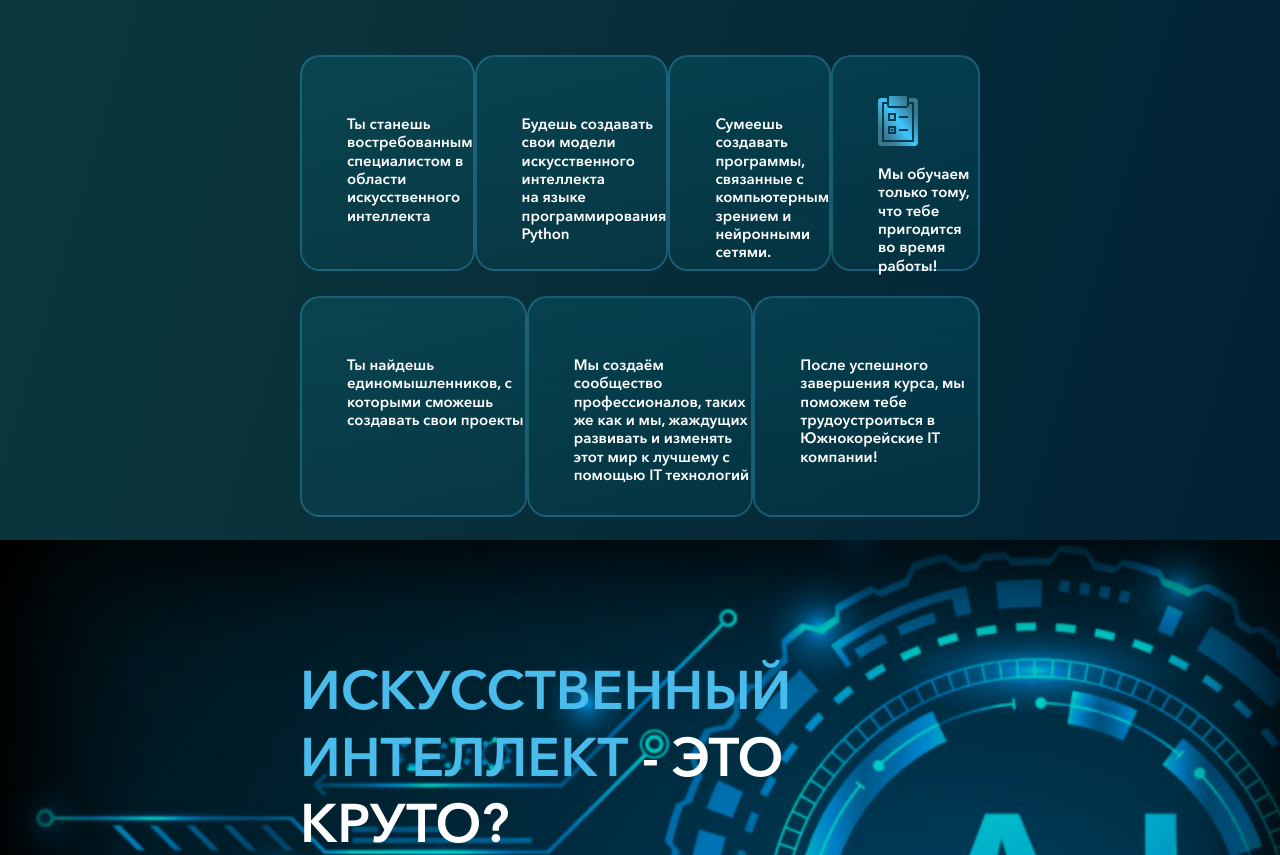
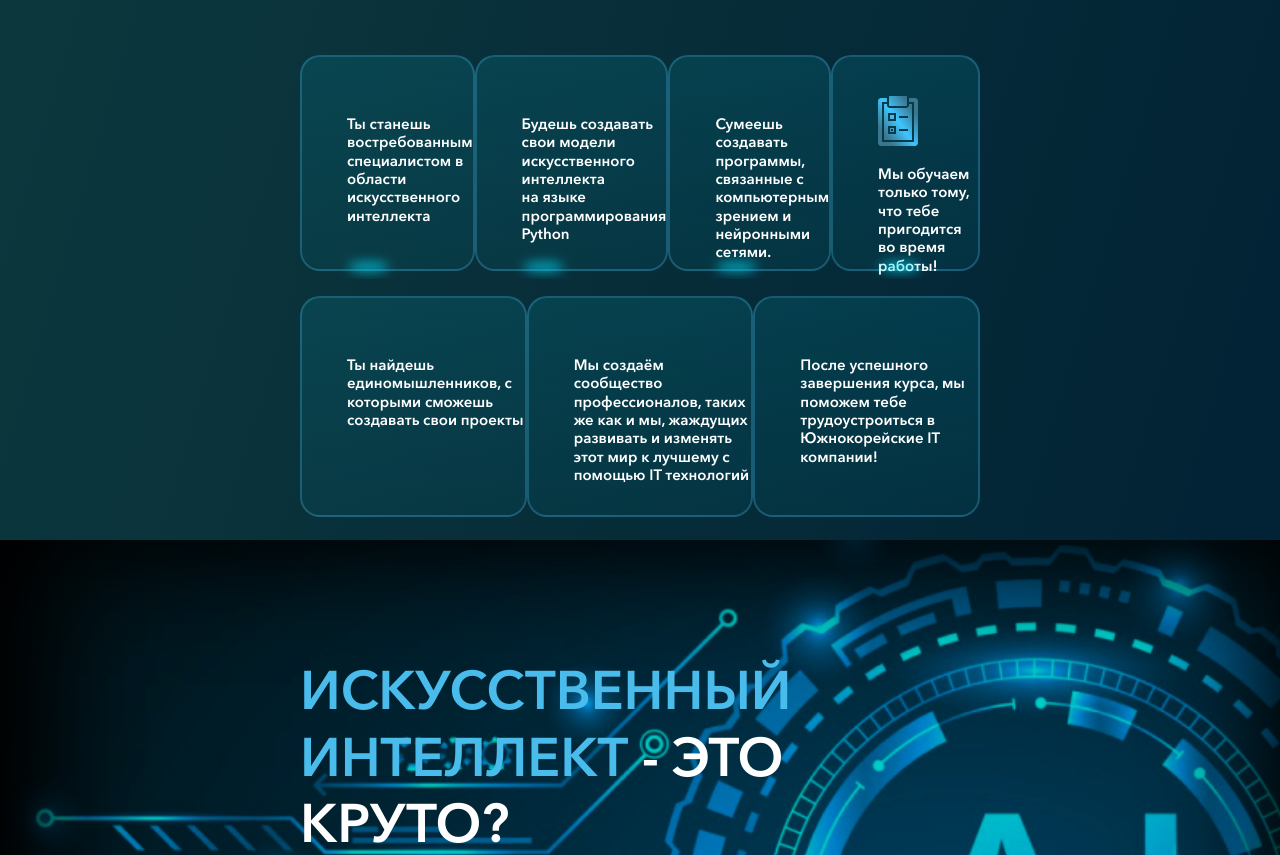
Before and after one commit to Arthur-JQ/school, a website built with webpack: page dist/index.html in a window 1280 px wide. Shown: the part 1176-2031 px from the top of the page. Built offline with nearby package versions, Linux system fonts and the light colour scheme; files whose address does not match are found by name.

Commit message:
FIX Исправление багов

```diff
--- a/src/style.scss
+++ b/src/style.scss
@@ -365,13 +365,30 @@ main {
             .advantages-card {
                 .advantages-card__row1 {
                     div {
-
+                        position: relative;
                         background: linear-gradient(180deg, rgba(0, 224, 255, 0.11) 0%, rgba(0, 224, 255, 0.0539) 100%);
                         width: 240px;
                         height: 212px;
                         border-radius: 20px;
                         border: 2px solid #49b8e84a !important;
                         padding-left: 45px;
+
+                        &::after {
+                            transition: all 0.6s ease;
+                            content: "";
+                            position: absolute;
+                            background-image: url(../dist/images/svg/blur.svg);
+                            width: 65px;
+                            height: 28px;
+                            bottom: -10px;
+                            margin-left: -10px;
+                        }
+
+                        &:hover{
+
+                            &::after{
+                            }
+                        }
 
                         img {
                             margin-top: 39px;
@@ -945,6 +962,7 @@ footer {
     height: 284px;
     background: linear-gradient(286.41deg, #022335 3.63%, #043A41 90.98%);
     box-shadow: 0 -6px 4px -4px #00E0FF;
+
     .footer-head {
         padding-top: 65px;
 
```
Also changed, not shown: dist/beaa94222a4e11d841b0.jpg (added), dist/images/svg/blur.svg (added), dist/main.css, 1 other file.
